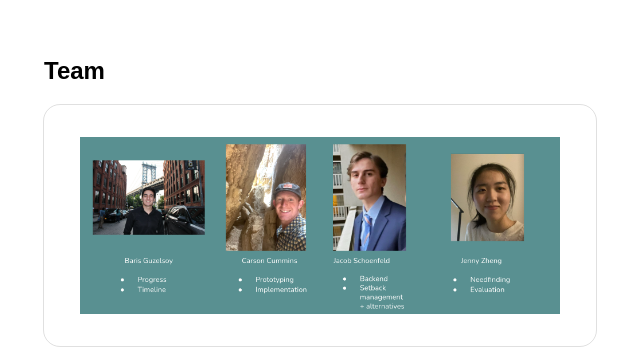
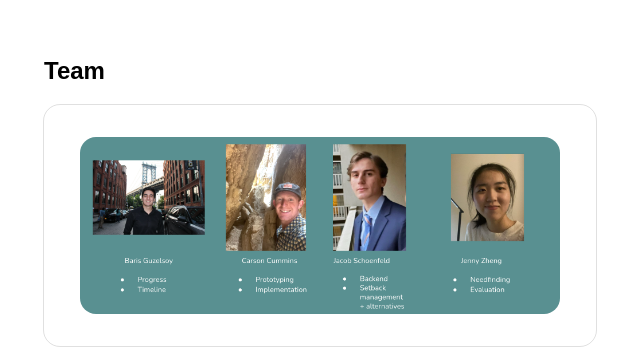
Before and after one commit to CarsonCummins11/HCI-Project, a plain HTML site: page index.html in a window 1280 px wide. Shown: the part 1940-2304 px from the top of the page, 36-676 px from the left. Drawn offline with Linux system fonts and the light colour scheme.

Commit message:
rounded corners on team img

```diff
--- a/index.html
+++ b/index.html
@@ -105,7 +105,7 @@
             <h2>Team</h2>
             <div style="display: flex; align-items: center; justify-content: center; width: 100%; gap: 5rem; line-height: 2rem;">
                 <div style="width: 50%; outline: 1px solid #b0b0b065; border-radius: 1rem; padding: 2rem; display: flex; align-items: center; justify-content: center;">
-                    <img  style="max-width: 30rem;" src="team.png">
+                    <img  style="max-width: 30rem; border-radius: 1rem;" src="team.png">
                 </div>
                 <p style="width: 50%;">
                     Our team has a variety of talents and abilities allowing us to create this product well. See more on the left.
```
